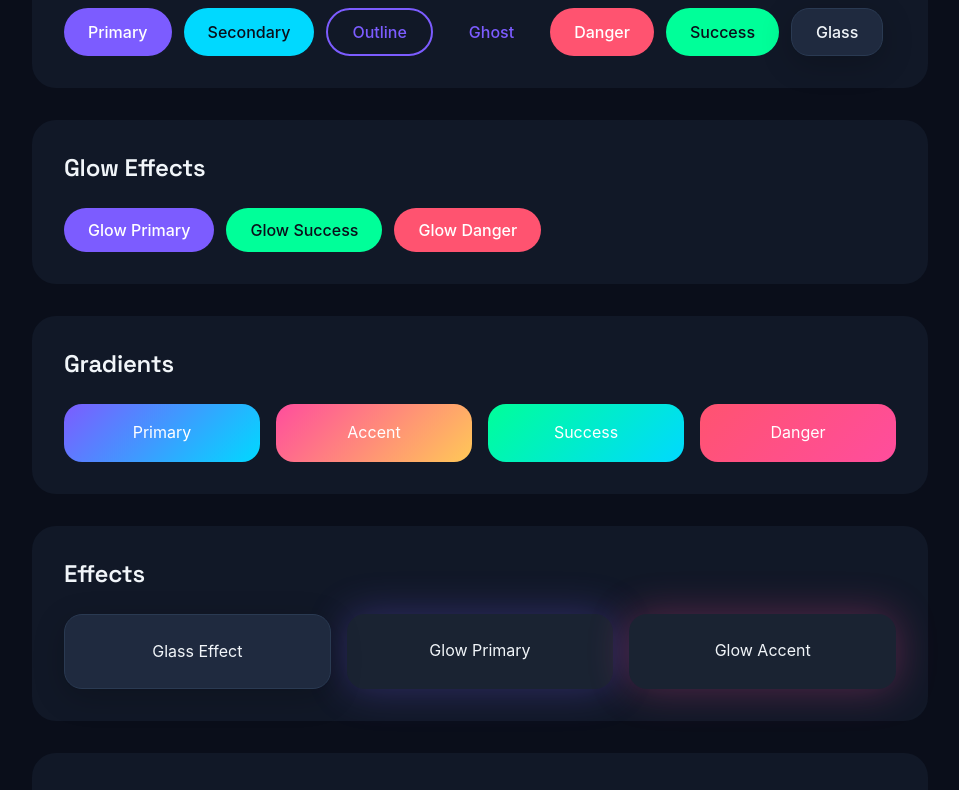
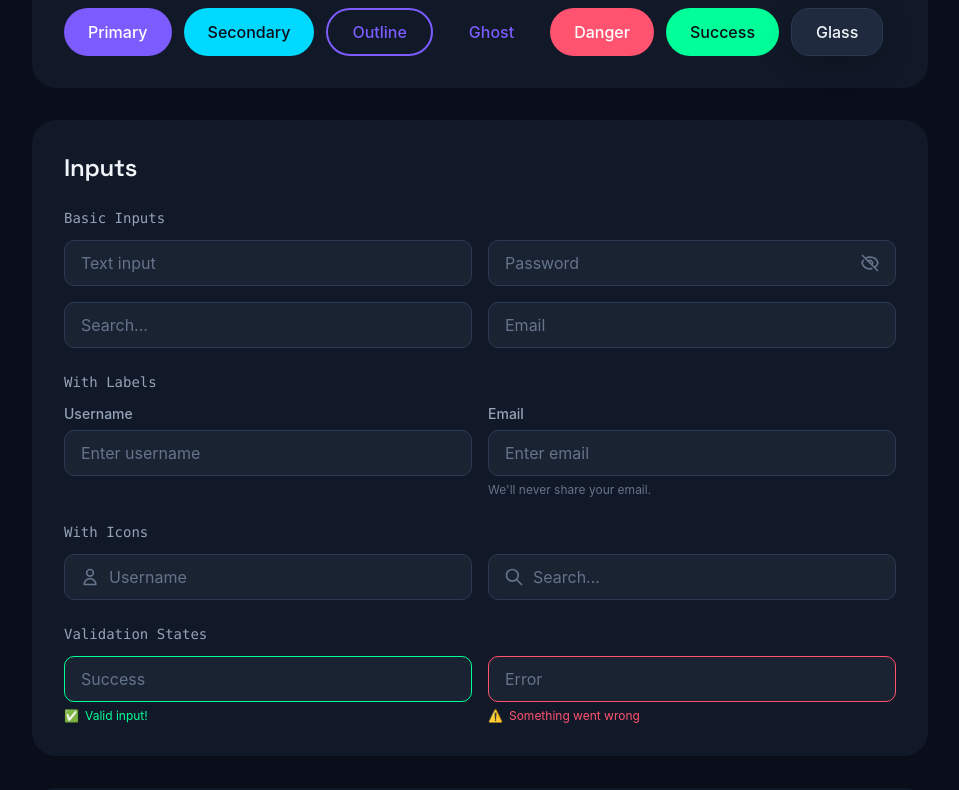
Before and after one commit to idarigan/dara-ui, a React (Vite) app: page / in a window 1280 px wide. Shown: the part 660-1450 px from the top of the page, without its empty margins (160-1119 px from the left). Built offline with nearby package versions, Linux system fonts and the light colour scheme; a web font is replaced by a local one.

Commit message:
demo(App): add Input component showcase section

```diff
--- a/src/App.tsx
+++ b/src/App.tsx
@@ -1,10 +1,31 @@
 import React, { useState, useEffect } from "react";
 import Button from "./components/Button/Button";
 import { Badge } from "./components/Badge/Badge";
+import { Input } from "./components/Input/Input";
 import useDirection from "./hooks/useDirection";
 import "./styles/index.css";
 
 type Theme = "nightfall" | "daylight" | "bloody-moon";
+
+const SearchIcon = () => (
+  <svg fill="none" viewBox="0 0 24 24" stroke="currentColor" strokeWidth={2}>
+    <path
+      strokeLinecap="round"
+      strokeLinejoin="round"
+      d="M21 21l-6-6m2-5a7 7 0 11-14 0 7 7 0 0114 0z"
+    />
+  </svg>
+);
+
+const UserIcon = () => (
+  <svg fill="none" viewBox="0 0 24 24" stroke="currentColor" strokeWidth={2}>
+    <path
+      strokeLinecap="round"
+      strokeLinejoin="round"
+      d="M16 7a4 4 0 11-8 0 4 4 0 018 0zM12 14a7 7 0 00-7 7h14a7 7 0 00-7-7z"
+    />
+  </svg>
+);
 
 function App() {
   const [theme, setTheme] = useState<Theme>("nightfall");
@@ -21,7 +42,7 @@ function App() {
   return (
     <div className="min-h-screen p-8 transition-theme">
       <div className="max-w-4xl mx-auto">
-        {/* Header - same as before */}
+        {/* Header */}
         <div className="flex justify-between items-center mb-8 flex-wrap gap-4">
           <h1 className="text-4xl font-bold text-gradient-primary">
             Dara UI Components
@@ -54,7 +75,7 @@ function App() {
           </div>
         </div>
 
-        {/* ----- BADGE SHOWCASE (NEW) ----- */}
+        {/* ----- BADGE SHOWCASE ----- */}
         <section className="p-8 mb-8 rounded-[var(--radius-large)] bg-[var(--color-bg-secondary)]">
           <h2 className="text-2xl font-semibold mb-6">Badges</h2>
 
@@ -127,8 +148,7 @@ function App() {
           </div>
         </section>
 
-        {/* ----- EXISTING SECTIONS ----- */}
-        {/* Button Showcase */}
+        {/* ----- BUTTON SHOWCASE ----- */}
         <section className="p-8 mb-8 rounded-[var(--radius-large)] bg-[var(--color-bg-secondary)]">
           <h2 className="text-2xl font-semibold mb-6">Button Variants</h2>
           <div className="flex flex-wrap gap-3">
@@ -142,7 +162,75 @@ function App() {
           </div>
         </section>
 
-        {/* Glow Showcase */}
+        {/* ----- INPUT SHOWCASE ----- */}
+        <section className="p-8 mb-8 rounded-[var(--radius-large)] bg-[var(--color-bg-secondary)]">
+          <h2 className="text-2xl font-semibold mb-6">Inputs</h2>
+
+          {/* Basic Inputs */}
+          <div className="mb-6">
+            <p className="text-sm text-[var(--color-text-secondary)] mb-3 font-mono">
+              Basic Inputs
+            </p>
+            <div className="grid grid-cols-1 md:grid-cols-2 gap-4">
+              <Input placeholder="Text input" />
+              <Input type="password" placeholder="Password" />
+              <Input type="search" placeholder="Search..." />
+              <Input type="email" placeholder="Email" />
+            </div>
+          </div>
+
+          {/* With Labels */}
+          <div className="mb-6">
+            <p className="text-sm text-[var(--color-text-secondary)] mb-3 font-mono">
+              With Labels
+            </p>
+            <div className="grid grid-cols-1 md:grid-cols-2 gap-4">
+              <Input label="Username" placeholder="Enter username" />
+              <Input
+                label="Email"
+                type="email"
+                placeholder="Enter email"
+                helperText="We'll never share your email."
+              />
+            </div>
+          </div>
+
+          {/* With Icons */}
+          <div className="mb-6">
+            <p className="text-sm text-[var(--color-text-secondary)] mb-3 font-mono">
+              With Icons
+            </p>
+            <div className="grid grid-cols-1 md:grid-cols-2 gap-4">
+              <Input leftIcon={<UserIcon />} placeholder="Username" />
+              <Input
+                leftIcon={<SearchIcon />}
+                type="search"
+                placeholder="Search..."
+              />
+            </div>
+          </div>
+
+          {/* Validation States */}
+          <div>
+            <p className="text-sm text-[var(--color-text-secondary)] mb-3 font-mono">
+              Validation States
+            </p>
+            <div className="grid grid-cols-1 md:grid-cols-2 gap-4">
+              <Input
+                placeholder="Success"
+                validation="success"
+                successMessage="Valid input!"
+              />
+              <Input
+                placeholder="Error"
+                validation="error"
+                errorMessage="Something went wrong"
+              />
+            </div>
+          </div>
+        </section>
+
+        {/* ----- GLOW SHOWCASE ----- */}
         <section className="p-8 mb-8 rounded-[var(--radius-large)] bg-[var(--color-bg-secondary)]">
           <h2 className="text-2xl font-semibold mb-6">Glow Effects</h2>
           <div className="flex flex-wrap gap-3">
@@ -158,7 +246,7 @@ function App() {
           </div>
         </section>
 
-        {/* Gradient Showcase */}
+        {/* ----- GRADIENT SHOWCASE ----- */}
         <section className="p-8 mb-8 rounded-[var(--radius-large)] bg-[var(--color-bg-secondary)]">
           <h2 className="text-2xl font-semibold mb-6">Gradients</h2>
           <div className="grid grid-cols-2 md:grid-cols-4 gap-4">
@@ -177,7 +265,7 @@ function App() {
           </div>
         </section>
 
-        {/* Glass & Glow Showcase */}
+        {/* ----- GLASS & GLOW SHOWCASE ----- */}
         <section className="p-8 mb-8 rounded-[var(--radius-large)] bg-[var(--color-bg-secondary)]">
           <h2 className="text-2xl font-semibold mb-6">Effects</h2>
           <div className="grid grid-cols-2 md:grid-cols-3 gap-4">
@@ -193,7 +281,7 @@ function App() {
           </div>
         </section>
 
-        {/* Typography Showcase */}
+        {/* ----- TYPOGRAPHY SHOWCASE ----- */}
         <section className="p-8 mb-8 rounded-[var(--radius-large)] bg-[var(--color-bg-secondary)]">
           <h2 className="text-2xl font-semibold mb-6">Typography</h2>
           <div className="space-y-4">
@@ -213,7 +301,7 @@ function App() {
           </div>
         </section>
 
-        {/* Persian Text Showcase */}
+        {/* ----- PERSIAN TEXT SHOWCASE -----  */}
         <section className="p-8 rounded-[var(--radius-large)] bg-[var(--color-bg-secondary)]">
           <h2 className="text-2xl font-semibold mb-6">Persian Support</h2>
           <div className="space-y-4">
```
